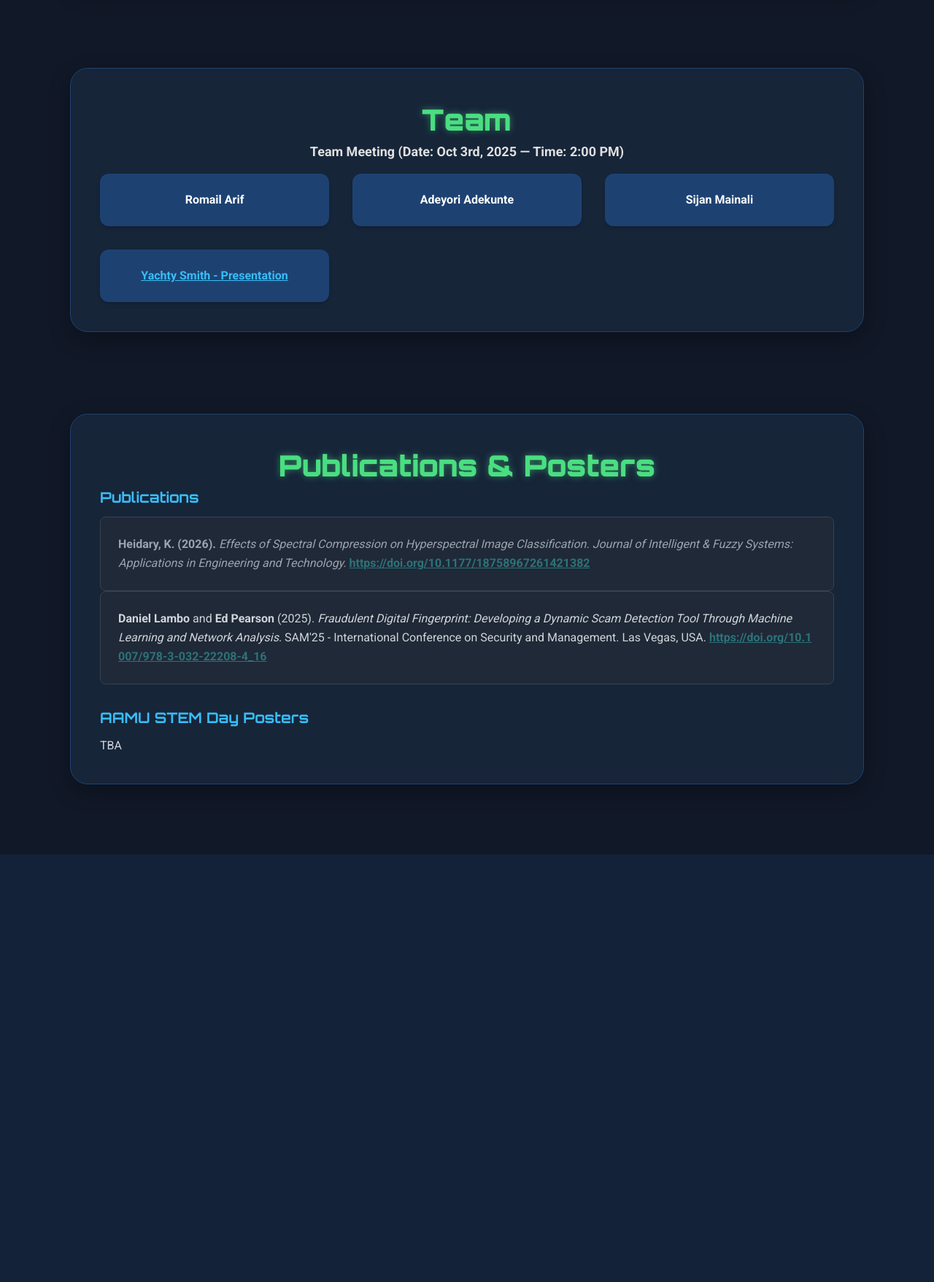
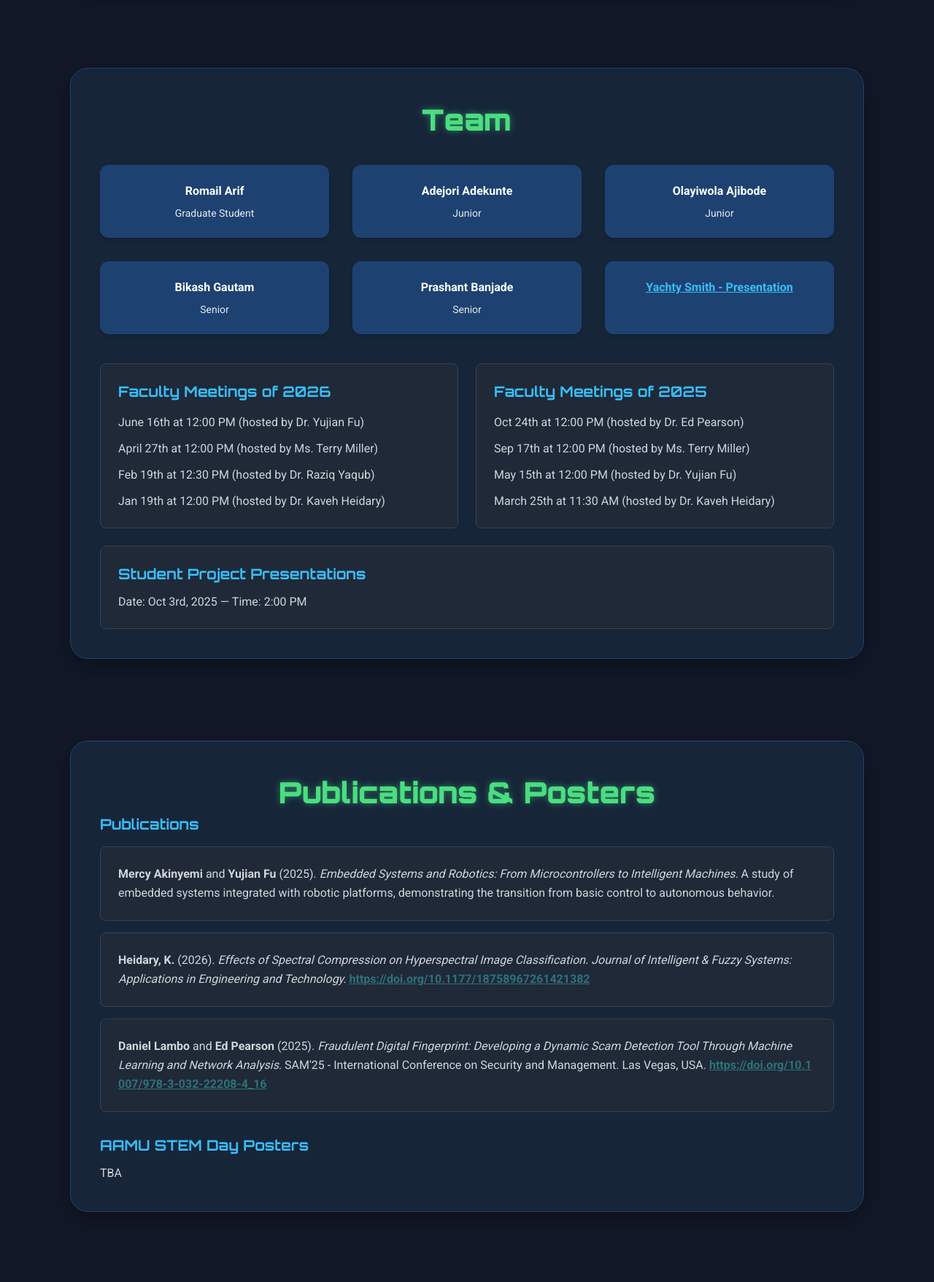
Before and after one commit to Dipin-D/Dr.Fu-s-Portfolio, a Django app: page /researchprojects/project4/ in a window 1280 px wide. Shown: the part 2369-4126 px from the top of the page at 73% size. Before the commit the page ends 3540 px from the top, so only its background shows below. Run offline with Django 4.2, Linux system fonts and the light colour scheme; some libraries are stand-ins or nearby versions.

Commit message:
expandai update

```diff
--- a/main/templates/researchprojects/project4.html
+++ b/main/templates/researchprojects/project4.html
@@ -149,17 +149,58 @@
 
         <div id="team" class="glass-card animate-on-scroll">
             <h2 class="section-title text-center">Team</h2>
-                    <p class="text-center text-lg font-semibold mb-4">
-    Team Meeting (Date: Oct 3rd, 2025 — Time: 2:00 PM)
-</p>
-            <div class="grid grid-cols-1 sm:grid-cols-2 lg:grid-cols-3 gap-8 text-center">
-                <div class="bg-[#1d4272] p-6 rounded-xl font-bold text-white transition-all duration-300 hover:scale-105 hover:bg-[#3b82f6] shadow-md">Romail Arif</div>
-                <div class="bg-[#1d4272] p-6 rounded-xl font-bold text-white transition-all duration-300 hover:scale-105 hover:bg-[#3b82f6] shadow-md">Adeyori Adekunte</div>
-                <div class="bg-[#1d4272] p-6 rounded-xl font-bold text-white transition-all duration-300 hover:scale-105 hover:bg-[#3b82f6] shadow-md">Sijan Mainali</div>
+            <div class="grid grid-cols-1 sm:grid-cols-2 lg:grid-cols-3 gap-8 text-center mt-8">
+                <div class="bg-[#1d4272] p-6 rounded-xl text-white transition-all duration-300 hover:scale-105 hover:bg-[#3b82f6] shadow-md">
+                    <p class="font-bold">Romail Arif</p>
+                    <p class="text-sm text-gray-200 mt-2">Graduate Student</p>
+                </div>
+                <div class="bg-[#1d4272] p-6 rounded-xl text-white transition-all duration-300 hover:scale-105 hover:bg-[#3b82f6] shadow-md">
+                    <p class="font-bold">Adejori Adekunte</p>
+                    <p class="text-sm text-gray-200 mt-2">Junior</p>
+                </div>
+                <div class="bg-[#1d4272] p-6 rounded-xl text-white transition-all duration-300 hover:scale-105 hover:bg-[#3b82f6] shadow-md">
+                    <p class="font-bold">Olayiwola Ajibode</p>
+                    <p class="text-sm text-gray-200 mt-2">Junior</p>
+                </div>
+                <div class="bg-[#1d4272] p-6 rounded-xl text-white transition-all duration-300 hover:scale-105 hover:bg-[#3b82f6] shadow-md">
+                    <p class="font-bold">Bikash Gautam</p>
+                    <p class="text-sm text-gray-200 mt-2">Senior</p>
+                </div>
+                <div class="bg-[#1d4272] p-6 rounded-xl text-white transition-all duration-300 hover:scale-105 hover:bg-[#3b82f6] shadow-md">
+                    <p class="font-bold">Prashant Banjade</p>
+                    <p class="text-sm text-gray-200 mt-2">Senior</p>
+                </div>
                 <div class="bg-[#1d4272] p-6 rounded-xl font-bold text-white transition-all duration-300 hover:scale-105 hover:bg-[#3b82f6] shadow-md">
                     <a href="{% static 'Presentation_YachtySmith.pptx' %}" target="_blank" class="underline text-sky-400 font-semibold hover:text-sky-600">
                         Yachty Smith - Presentation
                     </a>
+                </div>
+            </div>
+            <div class="mt-10 space-y-6 text-gray-200">
+                <div class="grid grid-cols-1 md:grid-cols-2 gap-6">
+                    <div class="bg-gray-800 p-6 rounded-lg border border-gray-700">
+                        <h3 class="text-xl font-bold mb-4 text-sky-400">Faculty Meetings of 2026</h3>
+                        <ul class="space-y-3 text-gray-300">
+                            <li>June 16th at 12:00 PM (hosted by Dr. Yujian Fu)</li>
+                            <li>April 27th at 12:00 PM (hosted by Ms. Terry Miller)</li>
+                            <li>Feb 19th at 12:30 PM (hosted by Dr. Raziq Yaqub)</li>
+                            <li>Jan 19th at 12:00 PM (hosted by Dr. Kaveh Heidary)</li>
+                        </ul>
+                    </div>
+                    <div class="bg-gray-800 p-6 rounded-lg border border-gray-700">
+                        <h3 class="text-xl font-bold mb-4 text-sky-400">Faculty Meetings of 2025</h3>
+                        <ul class="space-y-3 text-gray-300">
+                            <li>Oct 24th at 12:00 PM (hosted by Dr. Ed Pearson)</li>
+                            <li>Sep 17th at 12:00 PM (hosted by Ms. Terry Miller)</li>
+                            <li>May 15th at 12:00 PM (hosted by Dr. Yujian Fu)</li>
+                            <li>March 25th at 11:30 AM (hosted by Dr. Kaveh Heidary)</li>
+                        </ul>
+                    </div>
+                </div>
+
+                <div class="bg-gray-800 p-6 rounded-lg border border-gray-700">
+                    <h3 class="text-xl font-bold mb-3 text-sky-400">Student Project Presentations</h3>
+                    <p class="text-gray-300">Date: Oct 3rd, 2025 — Time: 2:00 PM</p>
                 </div>
             </div>
         </div>
@@ -168,11 +209,16 @@
             <h2 class="section-title text-center">Publications & Posters</h2>
             <div class="space-y-8">
 
-                <div>
+                <div class="space-y-4">
                     <h3 class="text-xl font-bold mb-3 text-sky-400">Publications</h3>
                     <div class="bg-gray-800 p-6 rounded-lg border border-gray-700">
-                                <p class="text-gray-400 leading-relaxed">
-                                    <strong>Heidary, K. (2026). </strong><em>Effects of Spectral Compression on Hyperspectral Image Classification. Journal of Intelligent & Fuzzy Systems: Applications in Engineering and Technology. </em><a href="https://doi.org/10.1177/18758967261421382" target="_blank" class="text-[#2d727a] font-semibold underline hover:text-[#5d1d29]">https://doi.org/10.1177/18758967261421382</a>
+                        <p class="text-gray-300 leading-relaxed">
+                            <strong>Mercy Akinyemi</strong> and <strong>Yujian Fu</strong> (2025). <em>Embedded Systems and Robotics: From Microcontrollers to Intelligent Machines.</em> A study of embedded systems integrated with robotic platforms, demonstrating the transition from basic control to autonomous behavior.
+                        </p>
+                    </div>
+                    <div class="bg-gray-800 p-6 rounded-lg border border-gray-700">
+                        <p class="text-gray-300 leading-relaxed">
+                            <strong>Heidary, K.</strong> (2026). <em>Effects of Spectral Compression on Hyperspectral Image Classification. Journal of Intelligent & Fuzzy Systems: Applications in Engineering and Technology.</em> <a href="https://doi.org/10.1177/18758967261421382" target="_blank" class="text-[#2d727a] font-semibold underline hover:text-[#5d1d29] break-all">https://doi.org/10.1177/18758967261421382</a>
                         </p>
                     </div>
                     <div class="bg-gray-800 p-6 rounded-lg border border-gray-700">
```
Lines whose indentation alone changed are shown as unchanged.
